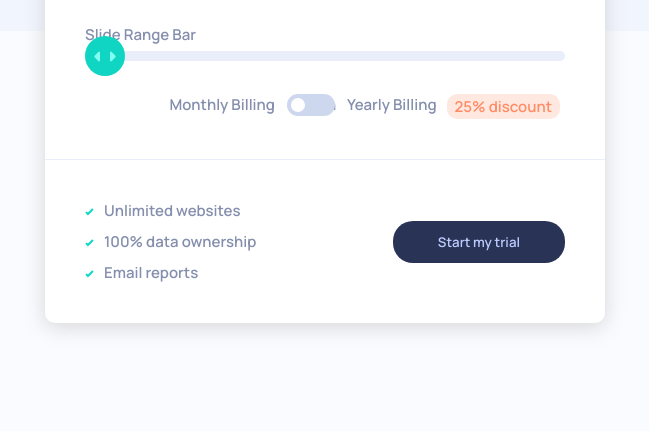
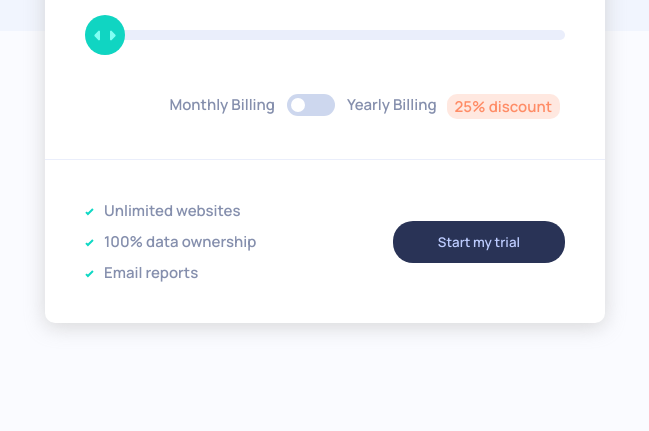
Before and after one commit to BT453567/interactive-pricing-component, a plain HTML site: page index.html in a window 1280 px wide. Shown: the part 369-800 px from the top of the page, without its empty margins (315-964 px from the left). Drawn offline with Linux system fonts and the light colour scheme.

Commit message:
Add files via upload

```diff
--- a/css/styles.css
+++ b/css/styles.css
@@ -306,8 +306,6 @@ input:checked + .slider:before {
   color: var(--pale-blue-cta-text);
 }
 
-
-
 ul {
   list-style: none;
 }
@@ -318,6 +316,17 @@ ul img {
 
 ul li:not(:last-child) {
   margin-bottom: 10px;
+}
+
+.hide-label {
+  position: absolute;
+  width: 1px;
+  height: 1px;
+  padding: 0;
+  margin: -1px;
+  overflow: hidden;
+  clip: rect(0, 0, 0, 0);
+  border: 0;
 }
 
 @media (hover:hover) {
```
